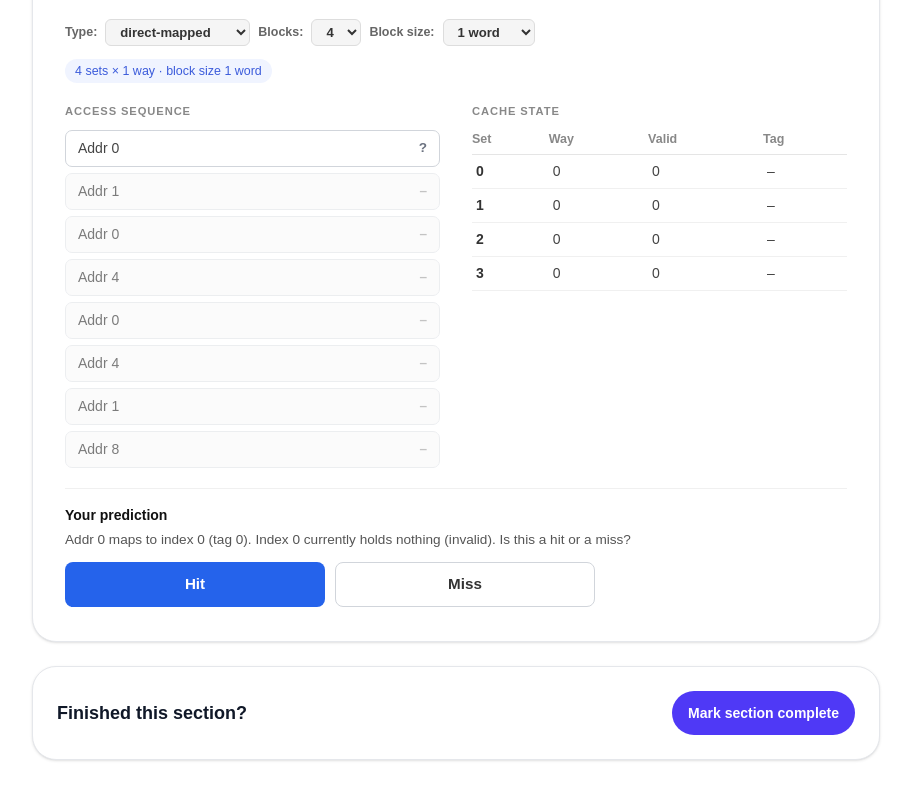
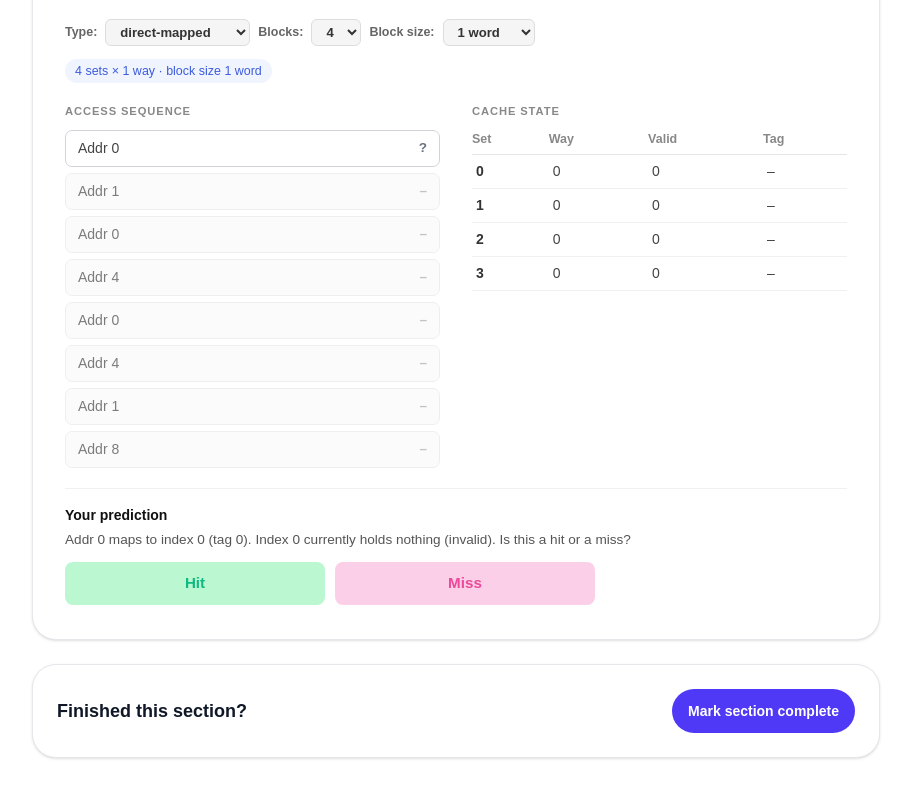
Before and after one commit to ShreyaSirgound/Instructli, a Next.js app: page /modules/caching in a window 1280 px wide. Shown: the part 527-1327 px from the top of the page, without its empty margins (184-1095 px from the left). Built offline with nearby package versions, Linux system fonts and the light colour scheme; a web font is replaced by a local one.

Commit message:
Update cache tracer button colors to match washing machine analogy

```diff
--- a/components/caching/CacheTracer.tsx
+++ b/components/caching/CacheTracer.tsx
@@ -630,8 +630,8 @@ const styles: Record<string, React.CSSProperties> = {
     flex: 1,
     padding: "10px 0",
     borderRadius: 8,
-    backgroundColor: "#2563eb",
-    color: "#fff",
+    backgroundColor: "#bbf7d0",
+    color: "#10b981",
     fontWeight: 600,
     fontSize: "0.95rem",
     border: "none",
@@ -642,11 +642,11 @@ const styles: Record<string, React.CSSProperties> = {
     flex: 1,
     padding: "10px 0",
     borderRadius: 8,
-    backgroundColor: "#fff",
-    color: "#333",
+    backgroundColor: "#fbcfe8",
+    color: "#ec4899",
     fontWeight: 600,
     fontSize: "0.95rem",
-    border: "1px solid #d1d5db",
+    border: "none",
     cursor: "pointer",
     maxWidth: 260,
   },
```
